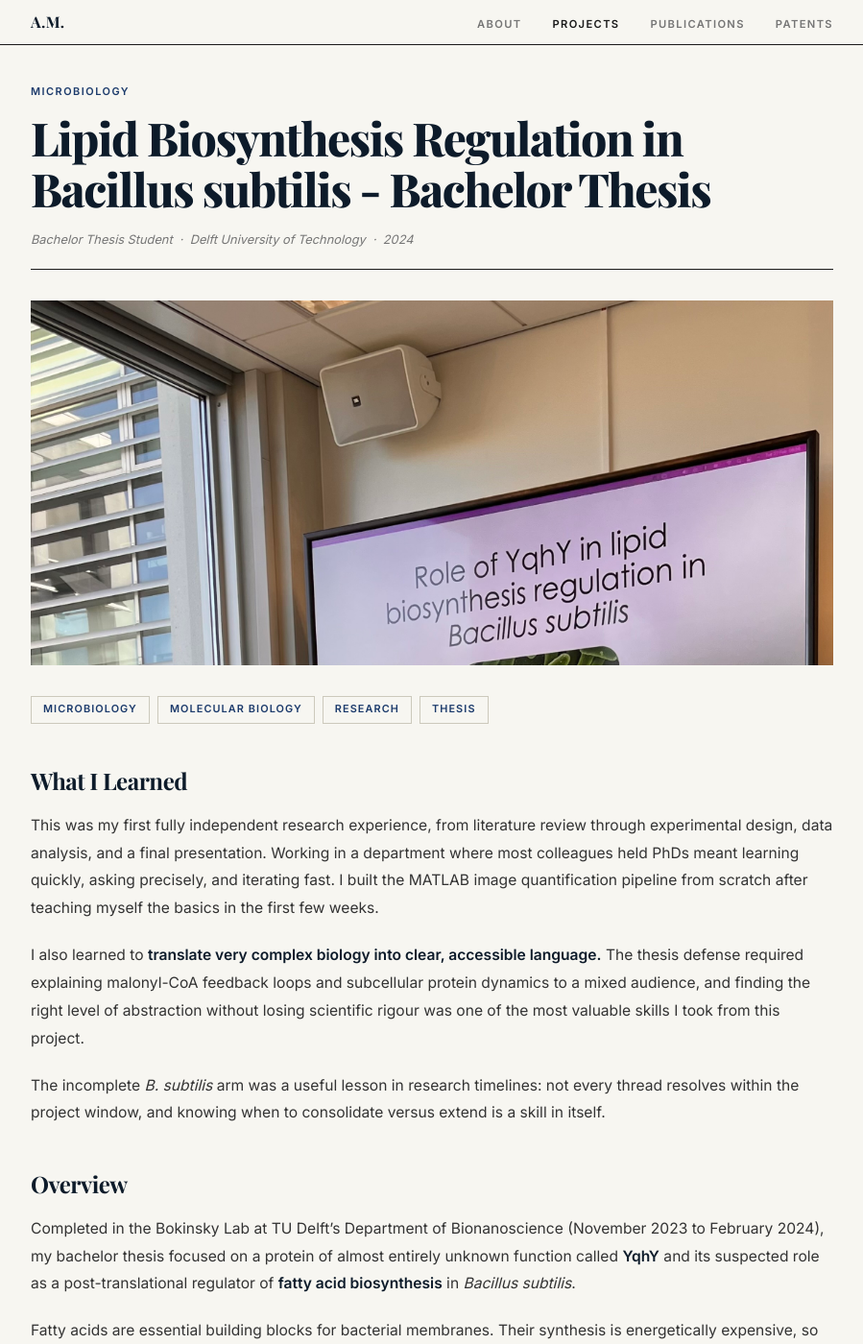
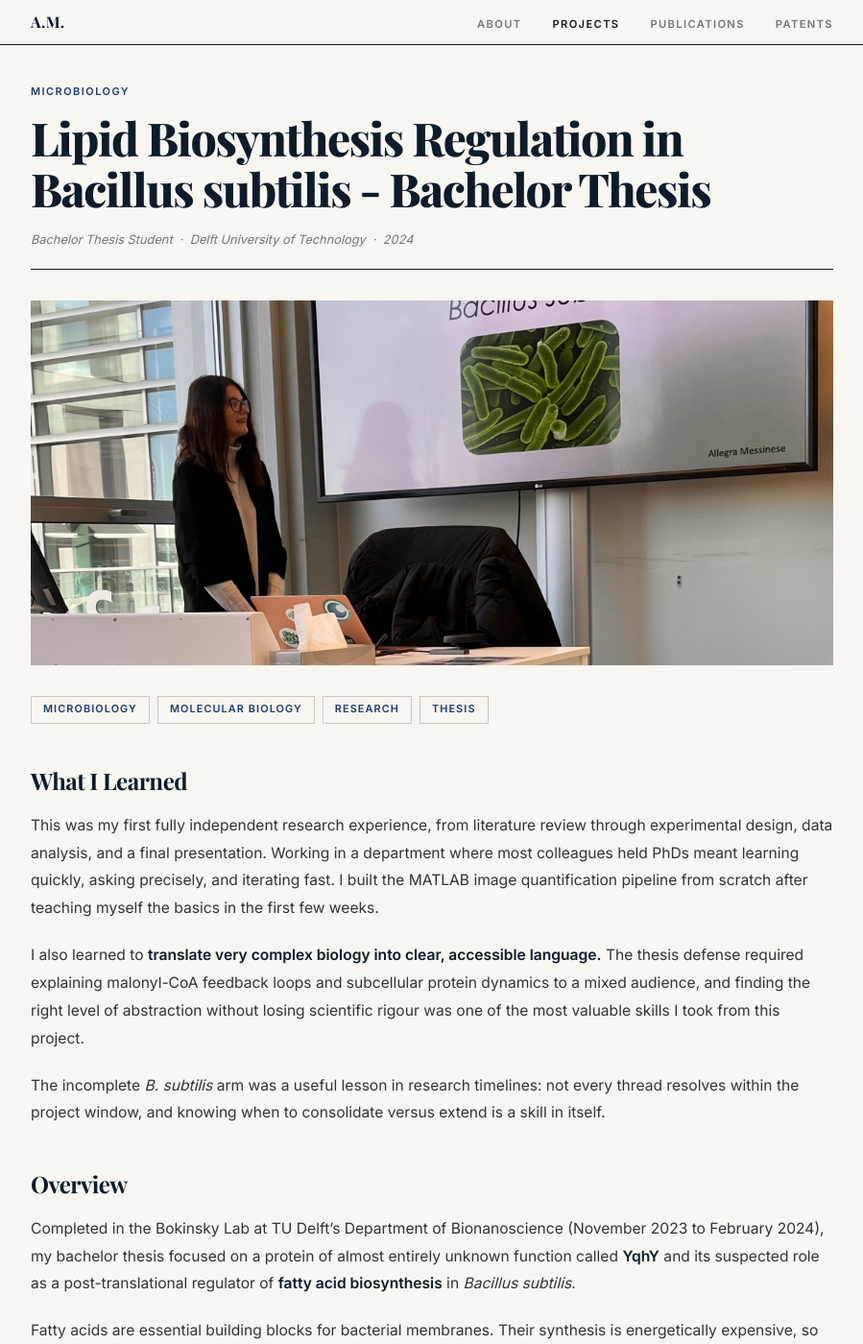
Before and after one commit to allimessinese/allimessinese.github.io, a Jekyll site: the page built from _projects/bacillus-subtilis-lipid-biosynthesis.md, in a window 1280 px wide and 1400 px high. Shown: the whole window at 96% size, without its empty margins (190-1089 px from the left). Built offline with Jekyll 4.4.1, drawn with Linux system fonts in a browser that asks for light colours; some web fonts are replaced.

Commit message:
Fix hero image crop position to center 48%
Shows Allegra and the presentation slide rather than the ceiling.
Widths confirmed equal (rule, hero, body all 736px at test viewport).

Co-Authored-By: Claude Sonnet 4.6 <noreply@anthropic.com>

```diff
--- a/assets/css/main.css
+++ b/assets/css/main.css
@@ -326,7 +326,7 @@ img { max-width: 100%; display: block; }
   width: 100%;
   height: 100%;
   object-fit: cover;
-  object-position: top center;
+  object-position: center 48%;
 }
 .article-detail-meta {
   display: flex;
```
